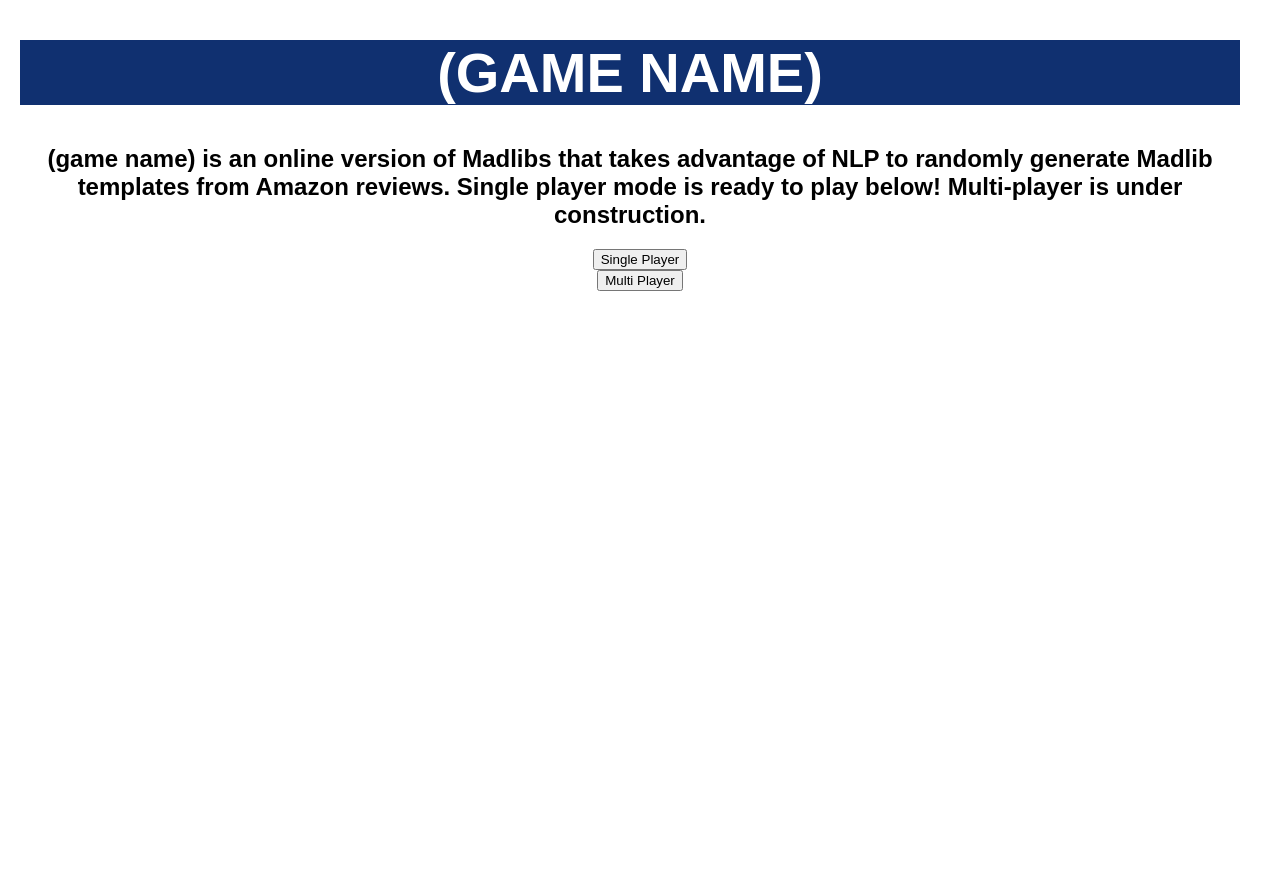
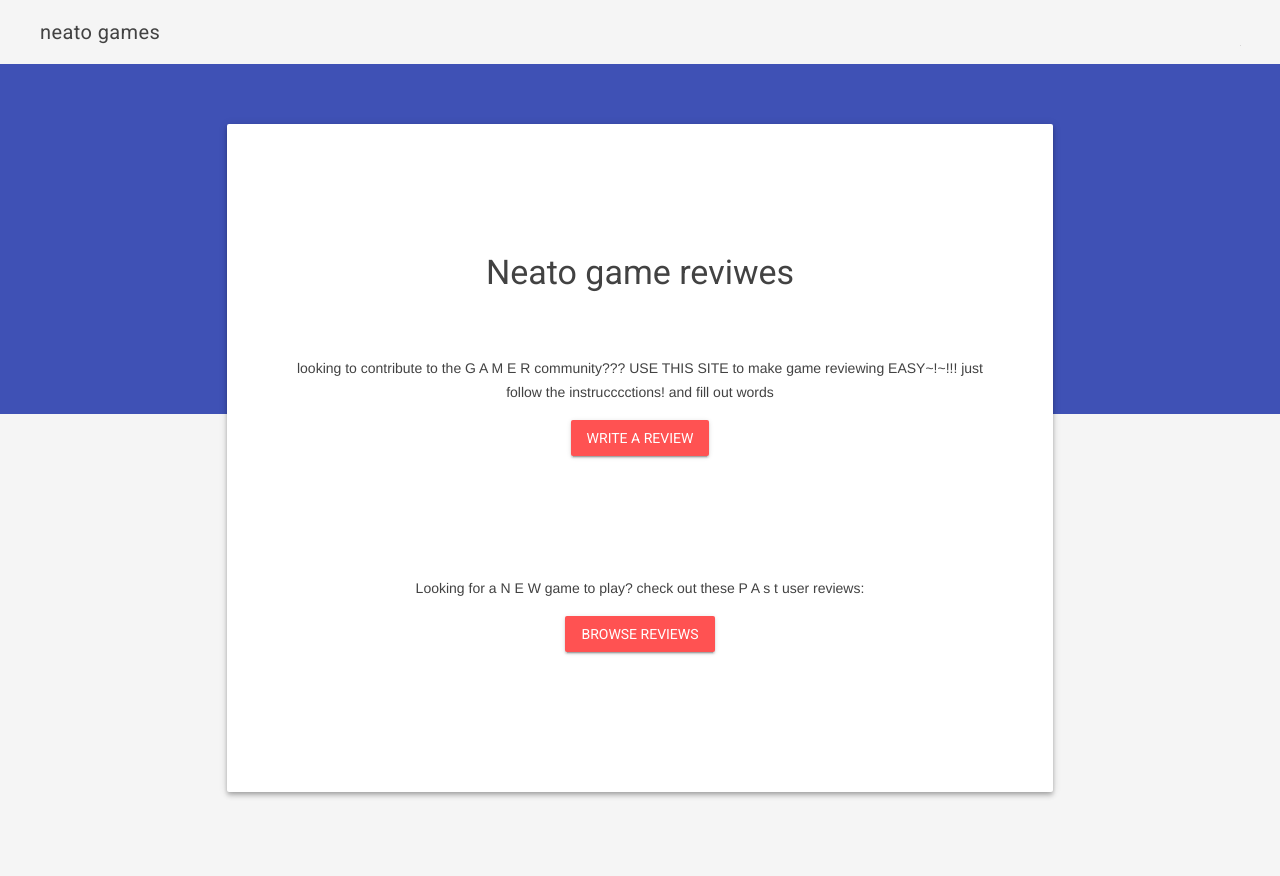
Before and after one commit to cory2067/game-reviews, a Flask app: page / in a window 1280 px wide. Run offline with Flask 2, Linux system fonts and the light colour scheme.

Commit message:
Add new html boilerplate.

```diff
--- a/static/css/style.css
+++ /dev/null
@@ -1,23 +0,0 @@
-html, body {
-	font-family: sans-serif;
-	margin: 0;
-	padding: 0;
-}
-
-h1, h2, p {
-	margin: 40px 40px 20px 20px;
-	text-align: center;
-}
-
-#result {
-	font-size: 24px;
-	margin: 40px 400px 20px 20px;
-	text-align: justify;
-	line-height: 1.2;
-}
-
-#big-header {
-	color: #FFFFFF;
-	font-size: 56px;
-	background-color: #103070;
-}
--- /dev/null
+++ b/static/css/styles.css
@@ -0,0 +1,63 @@
+/**
+ * Copyright 2015 Google Inc. All Rights Reserved.
+ *
+ * Licensed under the Apache License, Version 2.0 (the "License");
+ * you may not use this file except in compliance with the License.
+ * You may obtain a copy of the License at
+ *
+ *      http://www.apache.org/licenses/LICENSE-2.0
+ *
+ * Unless required by applicable law or agreed to in writing, software
+ * distributed under the License is distributed on an "AS IS" BASIS,
+ * WITHOUT WARRANTIES OR CONDITIONS OF ANY KIND, either express or implied.
+ * See the License for the specific language governing permissions and
+ * limitations under the License.
+ */
+
+.demo-ribbon {
+  width: 100%;
+  height: 40vh;
+  background-color: #3F51B5;
+  -webkit-flex-shrink: 0;
+      -ms-flex-negative: 0;
+          flex-shrink: 0;
+}
+
+.demo-main {
+  margin-top: -35vh;
+  -webkit-flex-shrink: 0;
+      -ms-flex-negative: 0;
+          flex-shrink: 0;
+}
+
+.demo-header .mdl-layout__header-row {
+  padding-left: 40px;
+}
+
+.demo-container {
+  max-width: 1600px;
+  width: calc(100% - 16px);
+  margin: 0 auto;
+}
+
+.demo-content {
+  border-radius: 2px;
+  padding: 80px 56px;
+  margin-bottom: 80px;
+}
+
+.demo-layout.is-small-screen .demo-content {
+  padding: 40px 28px;
+}
+
+.demo-content h3 {
+  margin-top: 48px;
+}
+
+.demo-footer {
+  padding-left: 40px;
+}
+
+.demo-footer .mdl-mini-footer--link-list a {
+  font-size: 13px;
+}
--- a/templates/index.html
+++ b/templates/index.html
@@ -1,14 +1,90 @@
 <!doctype html>
-<html>
-	<head>
-	<link rel="stylesheet" type="text/css" href="/static/css/style.css">
-	</head>
+<!--
+  Material Design Lite
+  Copyright 2015 Google Inc. All rights reserved.
 
-	<body>
-	<h1 id="big-header"> (GAME NAME) </h1>
-	<h2> (game name) is an online version of Madlibs that takes advantage of NLP to randomly generate Madlib templates from Amazon reviews. Single player mode is ready to play below! Multi-player is under construction. </h2>
+  Licensed under the Apache License, Version 2.0 (the "License");
+  you may not use this file except in compliance with the License.
+  You may obtain a copy of the License at
 
-	<center><button type="button">Single Player</button></center>
-	<center><button type="button">Multi Player</button></center>
-	</body>
+      https://www.apache.org/licenses/LICENSE-2.0
+
+  Unless required by applicable law or agreed to in writing, software
+  distributed under the License is distributed on an "AS IS" BASIS,
+  WITHOUT WARRANTIES OR CONDITIONS OF ANY KIND, either express or implied.
+  See the License for the specific language governing permissions and
+  limitations under the License
+-->
+<html lang="en">
+  <head>
+    <meta charset="utf-8">
+    <meta http-equiv="X-UA-Compatible" content="IE=edge">
+    <meta name="description" content="A front-end template that helps you build fast, modern mobile web apps.">
+    <meta name="viewport" content="width=device-width, initial-scale=1.0, minimum-scale=1.0">
+    <title>neato games</title>
+    <!-- SEO: If your mobile URL is different from the desktop URL, add a canonical link to the desktop page https://developers.google.com/webmasters/smartphone-sites/feature-phones -->
+    <!--
+    <link rel="canonical" href="http://www.example.com/">
+    -->
+
+    <link rel="stylesheet" href="https://fonts.googleapis.com/css?family=Roboto:regular,bold,italic,thin,light,bolditalic,black,medium&amp;lang=en">
+    <link rel="stylesheet" href="https://fonts.googleapis.com/icon?family=Material+Icons">
+    <link rel="stylesheet" href="https://code.getmdl.io/1.3.0/material.teal-red.min.css">
+    <link rel="stylesheet" href="/static/css/styles.css">
+
+    <style>
+    #view-source {
+      position: fixed;
+      display: block;
+      right: 0;
+      bottom: 0;
+      margin-right: 40px;
+      margin-bottom: 40px;
+      z-index: 900;
+    }
+    </style>
+  </head>
+  <body>
+    <div class="demo-layout mdl-layout mdl-layout--fixed-header mdl-js-layout mdl-color--grey-100">
+      <header class="demo-header mdl-layout__header mdl-layout__header--scroll mdl-color--grey-100 mdl-color-text--grey-800">
+        <div class="mdl-layout__header-row">
+          <span class="mdl-layout-title">neato games</span>
+          <div class="mdl-layout-spacer"></div>
+          <div class="mdl-textfield mdl-js-textfield mdl-textfield--expandable">
+            <div class="mdl-textfield__expandable-holder">
+              <input class="mdl-textfield__input" type="text" id="search">
+              <label class="mdl-textfield__label" for="search">Enter your query...</label>
+            </div>
+          </div>
+        </div>
+      </header>
+      <div class="demo-ribbon"></div>
+      <main class="demo-main mdl-layout__content">
+        <div class="demo-container mdl-grid">
+          <div class="mdl-cell mdl-cell--2-col mdl-cell--hide-tablet mdl-cell--hide-phone"></div>
+          <div style="text-align: center" class="demo-content mdl-color--white mdl-shadow--4dp content mdl-color-text--grey-800 mdl-cell mdl-cell--8-col">
+              <div class="demo-crumbs mdl-color-text--grey-500">
+              <!--Google &gt; Material Design Lite &gt; How to install MDL-->
+            </div>
+            <h3>Neato game reviwes</h3>
+            <br><br>
+              <p>
+                  looking to contribute to the G A M E R  community??? USE THIS SITE
+                  to make game reviewing EASY~!~!!! just follow the instrucccctions!
+                  and fill out words
+              </p>
+            <a href="/" target="_blank" class="mdl-button mdl-js-button mdl-button--raised mdl-js-ripple-effect mdl-color--accent mdl-color-text--accent-contrast">Write a Review</a>
+            <br><br><br><br><br><br><br>
+            <p>
+                Looking for a N E W   game to play?
+                check out these P A s t user reviews:
+            </p>
+            <a href="/" target="_blank" class="mdl-button mdl-js-button mdl-button--raised mdl-js-ripple-effect mdl-color--accent mdl-color-text--accent-contrast">Browse reviews</a>
+            <br><br><br><br>
+          </div>
+        </div>
+      </main>
+    </div>
+    <script src="https://code.getmdl.io/1.3.0/material.min.js"></script>
+  </body>
 </html>
```
Also changed, not shown: templates/index_old.html (added, +14 -0 lines).
